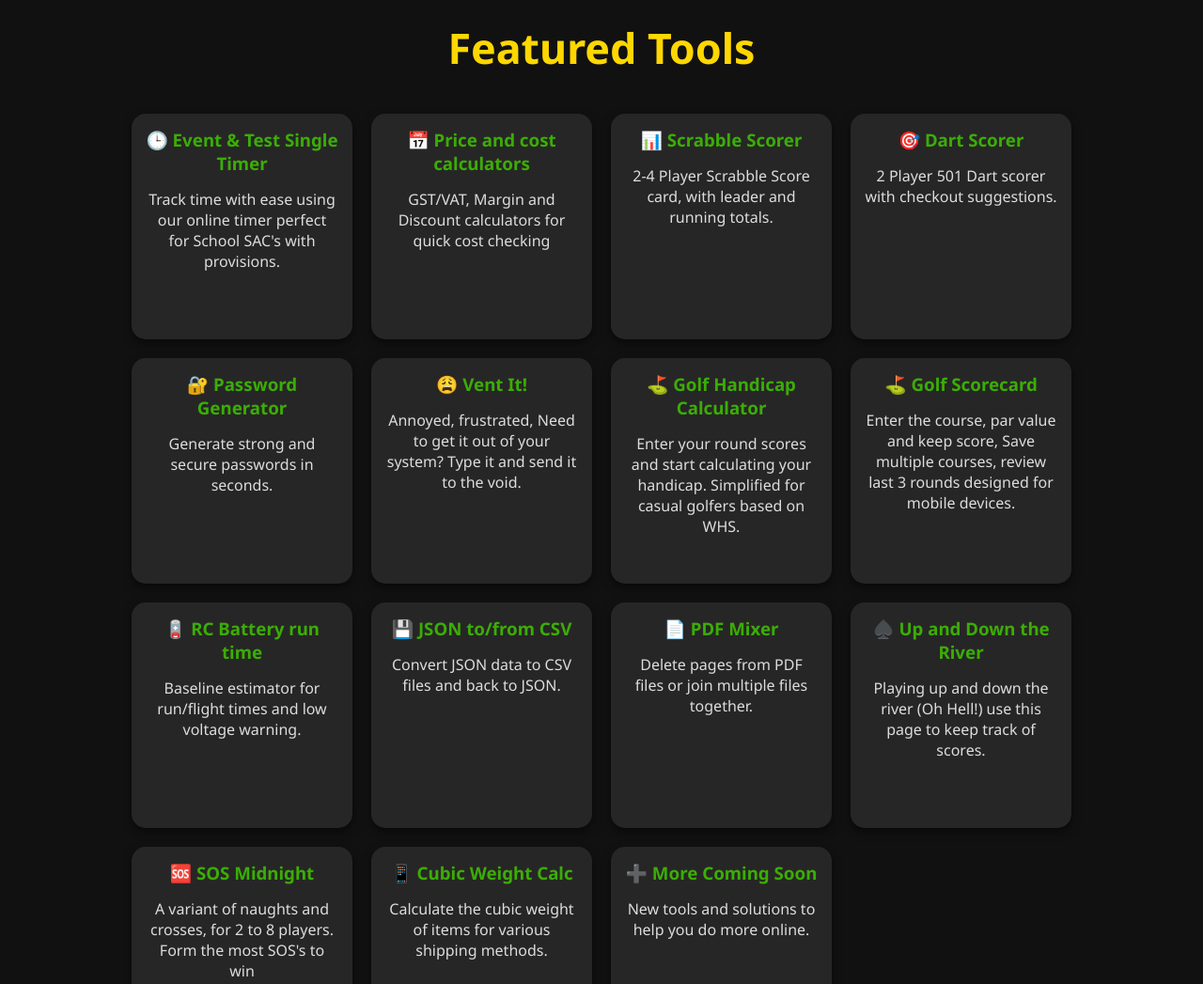
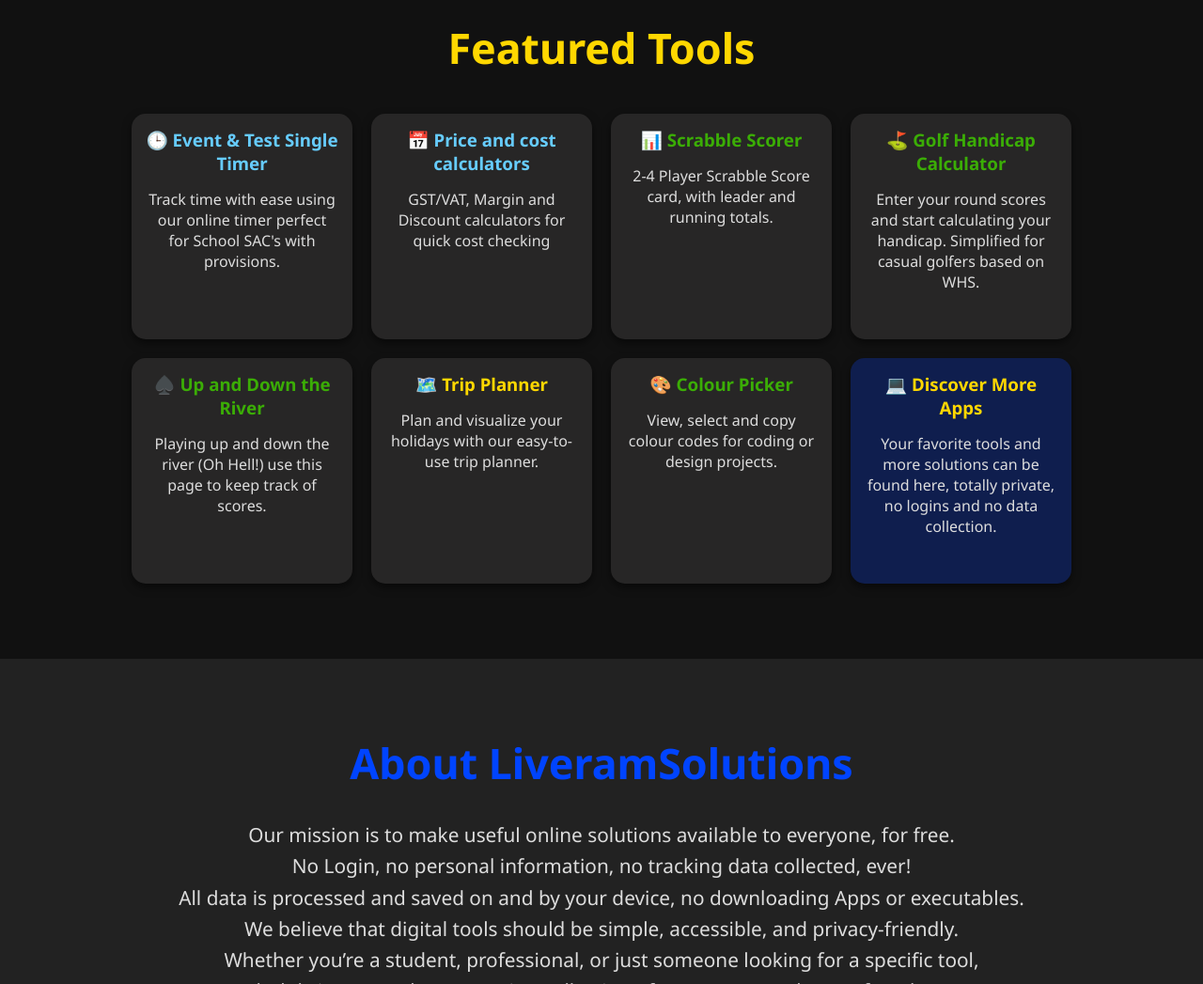
Before and after one commit to liveramsolutions/liveramsolutions, a plain HTML site: page index.html in a window 1280 px wide. Shown: the part 860-1907 px from the top of the page at 94% size. Drawn offline with Linux system fonts and the light colour scheme.

Commit message:
Page update to add app page

```diff
--- a/index.html
+++ b/index.html
@@ -133,6 +133,17 @@
       flex-direction: column;
     }
 
+    .card-blue {
+  background: #0f1e4e;
+  padding: 15px 15px;
+  border-radius: 15px;
+  box-shadow: 0 4px 10px rgba(0,0,0,0.5);
+  transition: transform 0.3s;
+  min-height: 240px;
+  display: flex;
+  flex-direction: column;
+}
+
     .card:hover {
       transform: translateY(-8px);
     }
@@ -141,6 +152,22 @@
       margin-bottom: 15px;
       color: #3bad06;
     }
+
+    .card-header-blue {
+        color: #66ccff !important;
+      }
+
+      .card-header-gold {
+        color: #ffd700 !important;
+      }
+
+      .card-header-purple {
+        color: #cc99ff !important;
+      }
+
+      .card-header-red {
+        color: #ff6666 !important;
+      }
 
     .card p {
       font-size: 1rem;
@@ -268,19 +295,13 @@
     <div class="grid">
       <a href="/Timer 1/" class="card-link" target="_blank" rel="noopener">
       <div class="card">
-        <h3>🕒 Event & Test Single Timer</h3>
+        <h3 class="card-header-blue">🕒 Event & Test Single Timer</h3>
         <p>Track time with ease using our online timer perfect for School SAC's with provisions.</p>
       </div>
       </a>
-      <!--<a href="/Timer 4/" class="card-link" target="_blank" rel="noopener">
+       <a href="/BizCalc/" class="card-link" target="_blank" rel="noopener">
       <div class="card">
-        <h3>🕒 Event & Test Multi Timer</h3>
-        <p>Track 4 times on 1 page with ease using our online timer perfect for School SAC's with provisions.</p>
-      </div>
-      </a> -->
-      <a href="/BizCalc/" class="card-link" target="_blank" rel="noopener">
-      <div class="card">
-        <h3>📅 Price and cost calculators</h3>
+        <h3 class="card-header-blue">📅 Price and cost calculators</h3>
         <p>GST/VAT, Margin and Discount calculators for quick cost checking</p>
       </div>
       </a>
@@ -290,52 +311,10 @@
         <p>2-4 Player Scrabble Score card, with leader and running totals.</p>
       </div>
       </a>
-      <a href="/Darts/" class="card-link" target="_blank" rel="noopener">
-      <div class="card">
-        <h3>🎯 Dart Scorer</h3>
-        <p>2 Player 501 Dart scorer with checkout suggestions.</p>
-      </div>
-      </a>
-      <a href="/PW%20Gen/" class="card-link" target="_blank" rel="noopener">
-      <div class="card">
-        <h3>🔐 Password Generator</h3>
-        <p>Generate strong and secure passwords in seconds.</p>
-      </div>
-      </a>
-      <a href="/Vent%20It/" class="card-link" target="_blank" rel="noopener">
-      <div class="card">
-        <h3>😩 Vent It!</h3>
-        <p>Annoyed, frustrated, Need to get it out of your system? Type it and send it to the void.</p>
-      </div>
-      </a>
       <a href="/BasicHandicap/" class="card-link" target="_blank" rel="noopener">
       <div class="card">
         <h3>⛳ Golf Handicap Calculator</h3>
         <p>Enter your round scores and start calculating your handicap. Simplified for casual golfers based on WHS.</p>
-      </div>
-      </a>
-      <a href="/Golf%20Card/" class="card-link" target="_blank" rel="noopener">
-      <div class="card">
-        <h3>⛳ Golf Scorecard</h3>
-        <p>Enter the course, par value and keep score, Save multiple courses, review last 3 rounds designed for mobile devices.</p>
-      </div>
-      </a>
-      <a href="/RunTime/" class="card-link" target="_blank" rel="noopener">
-      <div class="card">
-        <h3>🪫 RC Battery run time</h3>
-        <p>Baseline estimator for run/flight times and low voltage warning.</p>
-      </div>
-      </a>
-      <a href="/JSONCon/" class="card-link" target="_blank" rel="noopener">
-      <div class="card">
-        <h3>💾 JSON to/from CSV</h3>
-        <p>Convert JSON data to CSV files and back to JSON.</p>
-      </div>
-      </a>
-      <a href="/PDF%20Mixer/" class="card-link" target="_blank" rel="noopener">
-      <div class="card">
-        <h3>📄 PDF Mixer</h3>
-        <p>Delete pages from PDF files or join multiple files together.</p>
       </div>
       </a>
       <a href="/River/" class="card-link" target="_blank" rel="noopener">
@@ -344,22 +323,22 @@
         <p>Playing up and down the river (Oh Hell!) use this page to keep track of scores.</p>
       </div>
       </a>
-      <a href="/SOS/" class="card-link" target="_blank" rel="noopener">
+      <a href="/TripPlanner/" class="card-link" target="_blank" rel="noopener">
       <div class="card">
-        <h3>🆘 SOS Midnight</h3>
-        <p>A variant of naughts and crosses, for 2 to 8 players. Form the most SOS's to win</p>
+        <h3 class="card-header-gold">🗺️ Trip Planner</h3>
+        <p>Plan and visualize your holidays with our easy-to-use trip planner.</p>
       </div>
       </a>
-      <a href="/Cubic/" class="card-link" target="_blank" rel="noopener">
+      <a href="/ColourPicker/" class="card-link" target="_blank" rel="noopener">
       <div class="card">
-        <h3>📱 Cubic Weight Calc</h3>
-        <p>Calculate the cubic weight of items for various shipping methods.</p>
+        <h3>🎨 Colour Picker</h3>
+        <p>View, select and copy colour codes for coding or design projects.</p>
       </div>
       </a>
-      <a href="/ComingSoon/" class="card-link" target="_blank" rel="noopener">
-      <div class="card">
-        <h3>➕ More Coming Soon</h3>
-        <p>New tools and solutions to help you do more online.</p>
+      <a href="/AppPage/" class="card-link" target="_blank" rel="noopener">
+      <div class="card card-blue">
+        <h3 class="card-header-gold">💻 Discover More Apps</h3>
+        <p>Your favorite tools and more solutions can be found here, totally private, no logins and no data collection.</p>
       </div>
       </a>
     </div>
```
